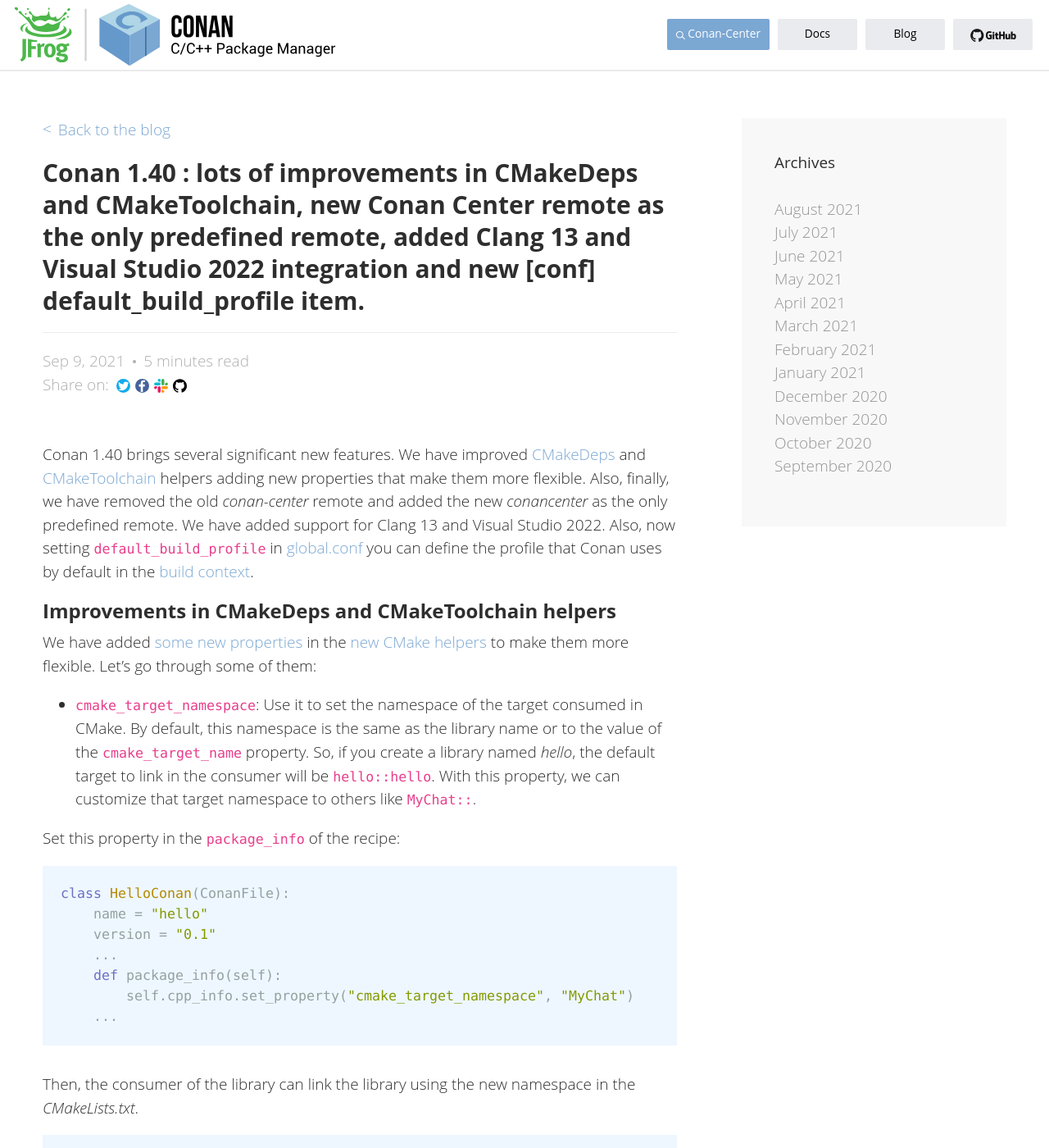
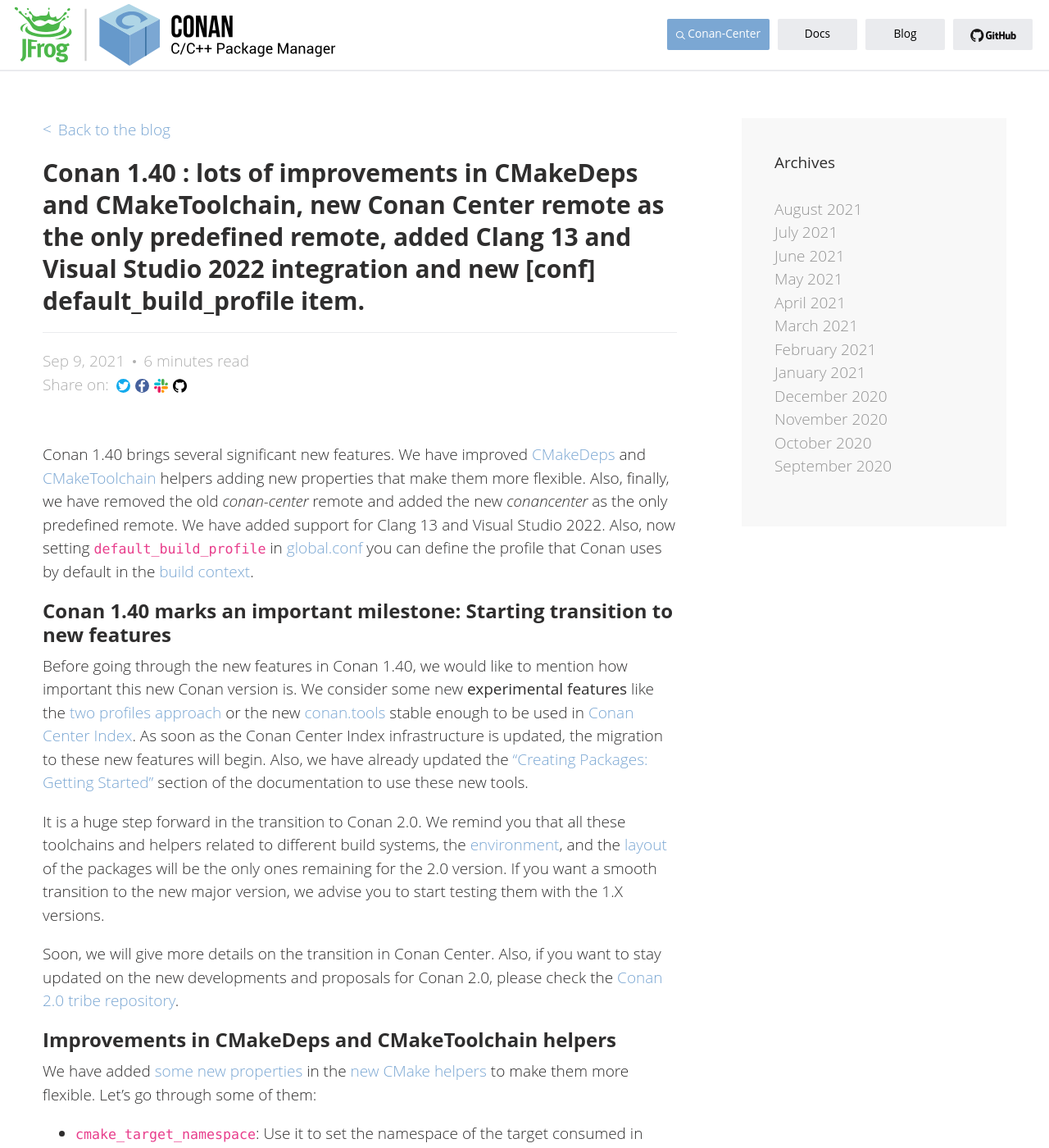
Before and after one commit to conan-io/conan-io.github.io, a Jekyll site: the page built from _posts/2021-09-09-New-conan-release-1-40.markdown, in a window 1280 px wide and 1400 px high. Shown: the whole window at 82% size. Built offline with Jekyll 4.4.1, drawn with Linux system fonts in a browser that asks for light colours; comment, search, counter and statistics services are not loaded.

Commit message:
conan 1.40 importance

```diff
--- a/_posts/2021-09-09-New-conan-release-1-40.markdown
+++ b/_posts/2021-09-09-New-conan-release-1-40.markdown
@@ -28,6 +28,7 @@ meta_description: "The new version features include lots of improvements in CMak
  }
 </script>
 
+
 Conan 1.40 brings several significant new features. We have improved
 [CMakeDeps](https://docs.conan.io/en/latest/reference/conanfile/tools/cmake/cmakedeps.html) and
 [CMakeToolchain](https://docs.conan.io/en/latest/reference/conanfile/tools/cmake/cmaketoolchain.html)
@@ -38,6 +39,29 @@ support for Clang 13 and Visual Studio 2022. Also, now setting `default_build_pr
 you can define the profile that Conan uses by default in the [build
 context](https://docs.conan.io/en/latest/reference/profiles.html#build-profiles-and-host-profiles).
 
+
+## Conan 1.40 marks an important milestone: Starting transition to new features
+
+Before going through the new features in Conan 1.40, we would like to mention how important this new
+Conan version is. We consider some new **experimental features** like the [two profiles
+approach](https://docs.conan.io/en/latest/systems_cross_building/cross_building.html) or the new
+[conan.tools](https://docs.conan.io/en/latest/reference/conanfile/tools.html) stable enough to be
+used in [Conan Center Index](https://github.com/conan-io/conan-center-index). As soon as the Conan
+Center Index infrastructure is updated, the migration to these new features will begin. Also, we have
+already updated the ["Creating Packages: Getting
+Started"](https://docs.conan.io/en/latest/creating_packages/getting_started.html) section of the
+documentation to use these new tools.
+
+It is a huge step forward in the transition to Conan 2.0. We remind you that all these toolchains and
+helpers related to different build systems, the
+[environment](https://docs.conan.io/en/latest/reference/conanfile/tools/env.html), and the
+[layout](https://docs.conan.io/en/latest/reference/conanfile/tools/layout.html) of the packages will
+be the only ones remaining for the 2.0 version. If you want a smooth transition to the new major
+version, we advise you to start testing them with the 1.X versions.
+
+Soon, we will give more details on the transition in Conan Center. Also, if you want to stay updated
+on the new developments and proposals for Conan 2.0, please check the [Conan 2.0 tribe
+repository](https://github.com/conan-io/tribe).
 
 ## Improvements in CMakeDeps and CMakeToolchain helpers
 
```
